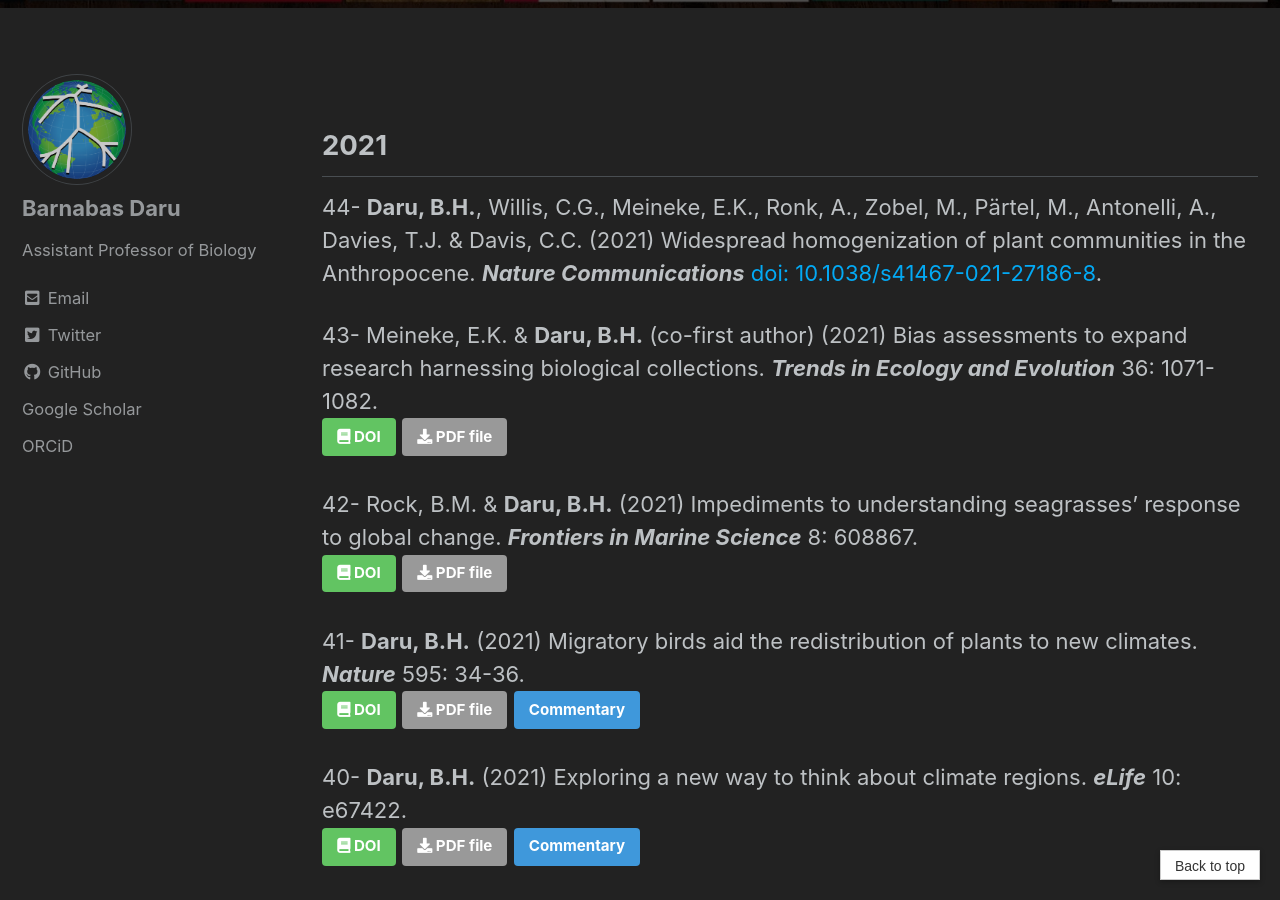
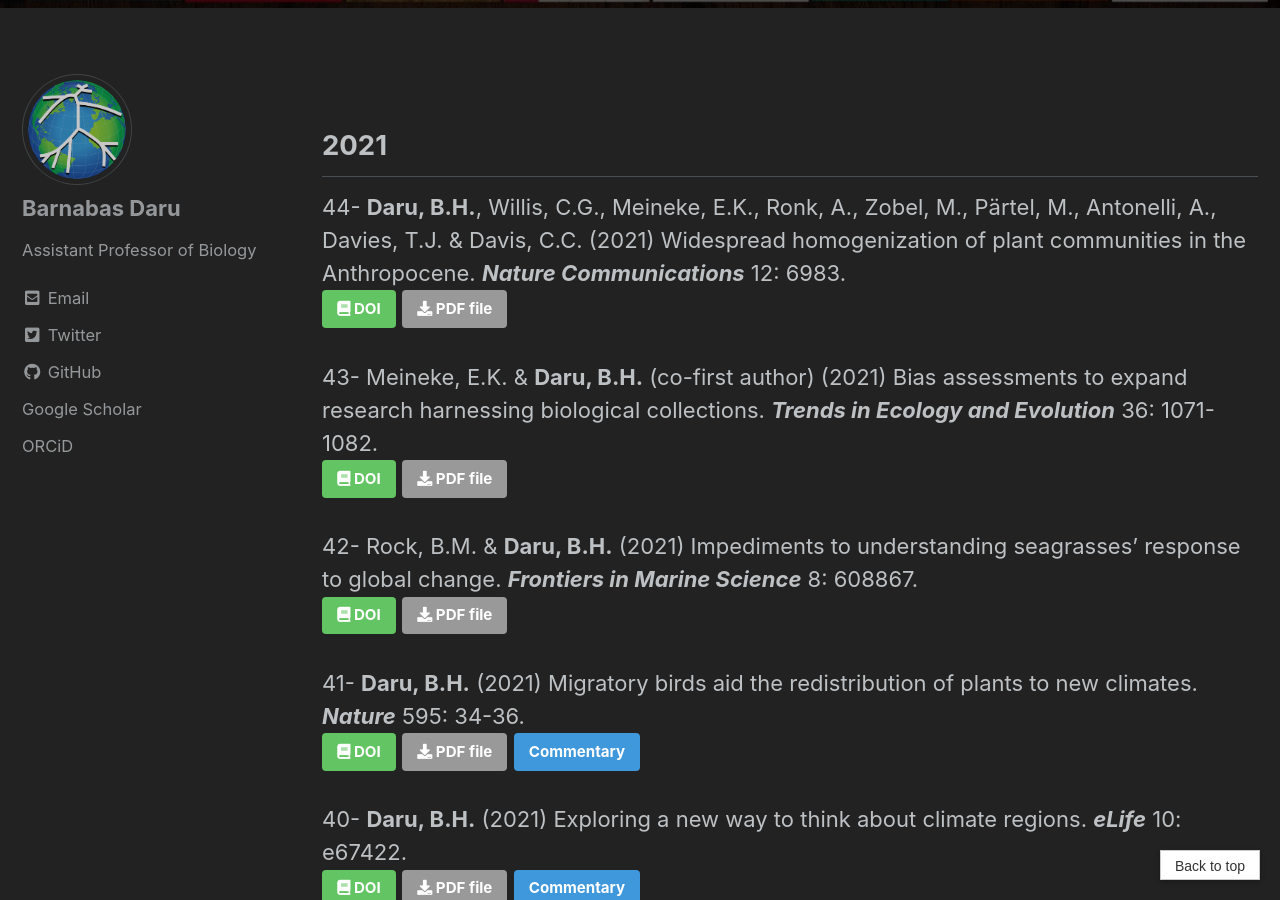
Before and after one commit to darunabas/darulab.github.io, a Jekyll site: the page built from _pages/publications.md, in a window 1280 px wide and 900 px high, scrolled down 302 px. Built offline with Jekyll 4.4.1, drawn with Linux system fonts in a browser that asks for light colours; cached includes are drawn as plain includes.

Commit message:
updated publication

```diff
--- a/_pages/publications.md
+++ b/_pages/publications.md
@@ -16,7 +16,9 @@ tags: []
 ---
 ## 2021
 
-44- **Daru, B.H.**, Willis, C.G., Meineke, E.K., Ronk, A., Zobel, M., Pärtel, M., Antonelli, A., Davies, T.J. & Davis, C.C. (2021) Widespread homogenization of plant communities in the Anthropocene. **_Nature Communications_** [doi: 10.1038/s41467-021-27186-8](https://doi.org/10.1038/s41467-021-27186-8){:target="_blank"}.
+44- **Daru, B.H.**, Willis, C.G., Meineke, E.K., Ronk, A., Zobel, M., Pärtel, M., Antonelli, A., Davies, T.J. & Davis, C.C. (2021) Widespread homogenization of plant communities in the Anthropocene. **_Nature Communications_** 12: 6983.<br>
+  [<i class="fa fa-book" aria-hidden="true"></i> DOI](https://doi.org/10.1038/s41467-021-27186-8){: .btn .btn--small .btn--success}{:target="_blank"}
+  [<i class="fa fa-download" aria-hidden="true"></i> PDF file]({{ site.baseurl}}/docs/44_Daru2021_NCOMMS.pdf){: .btn .btn--small .btn--primary}{:target="_blank"}
 
 43- Meineke, E.K. & **Daru, B.H.** (co-first author) (2021) Bias assessments to expand research harnessing biological collections. **_Trends in Ecology and Evolution_** 36: 1071-1082.<br>
   [<i class="fa fa-book" aria-hidden="true"></i> DOI](https://doi.org/10.1016/j.tree.2021.08.003){: .btn .btn--small .btn--success}{:target="_blank"}
--- a/index.html
+++ b/index.html
@@ -15,10 +15,11 @@ Interested in joining the lab? <a target="_blank" rel="noopener noreferrer" href
 <p><img src="{{ site.baseurl }}/images/logo.png" width="280"
      height="200" class="align-center"/></p>
 
-<p>New commentary in <b><i>Nature!</i></b>
+<p>New paper in <b><i>Nature Communications!</i></b>
 <p><hr>
 
-<p><b>Daru, B.H.</b> (2021) Migratory birds distribute seeds to new climates. <b><i>Nature</i></b> 595: 34-36.
+<p><b>Daru, B.H.</b>, Willis, C.G., Meineke, E.K., Ronk, A., Zobel, M., Pärtel, M., Antonelli, A., Davies, T.J. & Davis, C.C. (2021) Widespread homogenization of plant communities in the Anthropocene. <b><i>Nature Communications</i></b> 12: 6983.
+
 <p><a href="https://barnabasdaru.com/publications/">More publications››</a><p>
 
 <a class="twitter-timeline"
```
Also changed, not shown: 1 other file.
